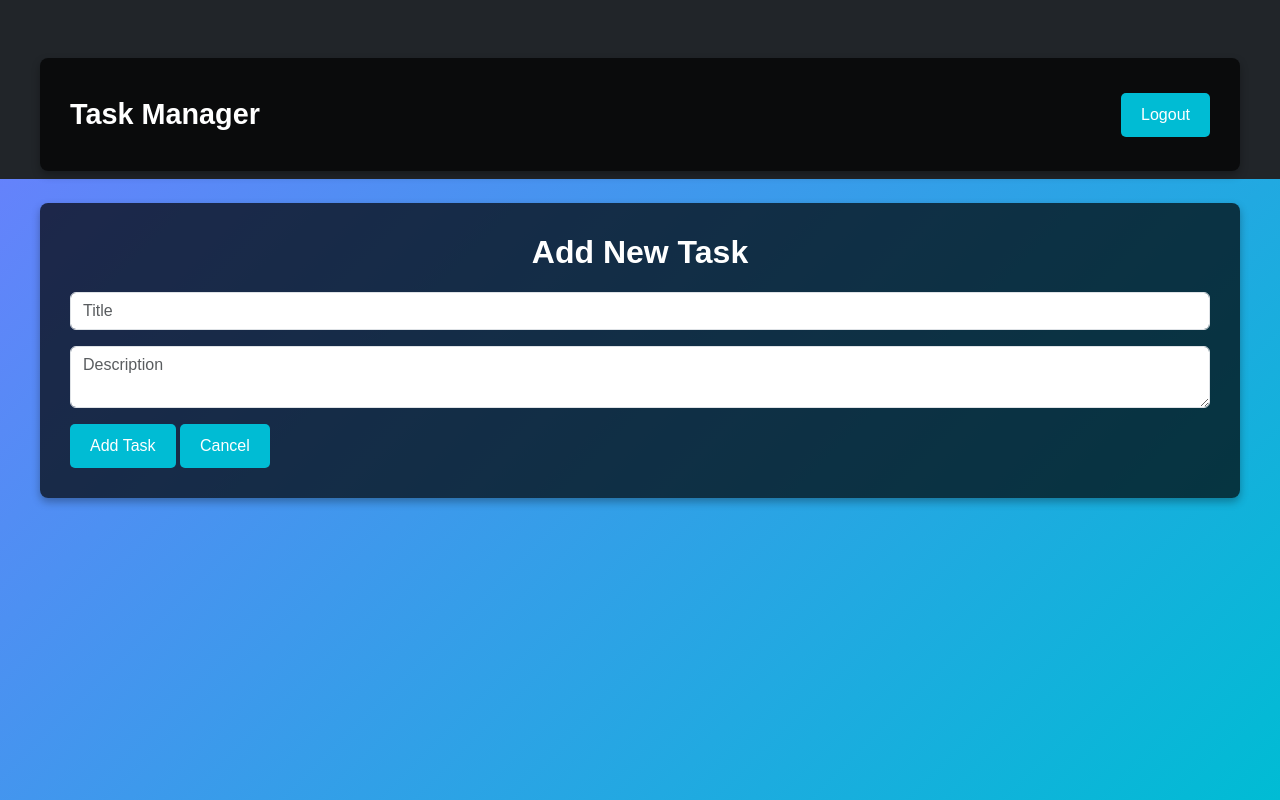
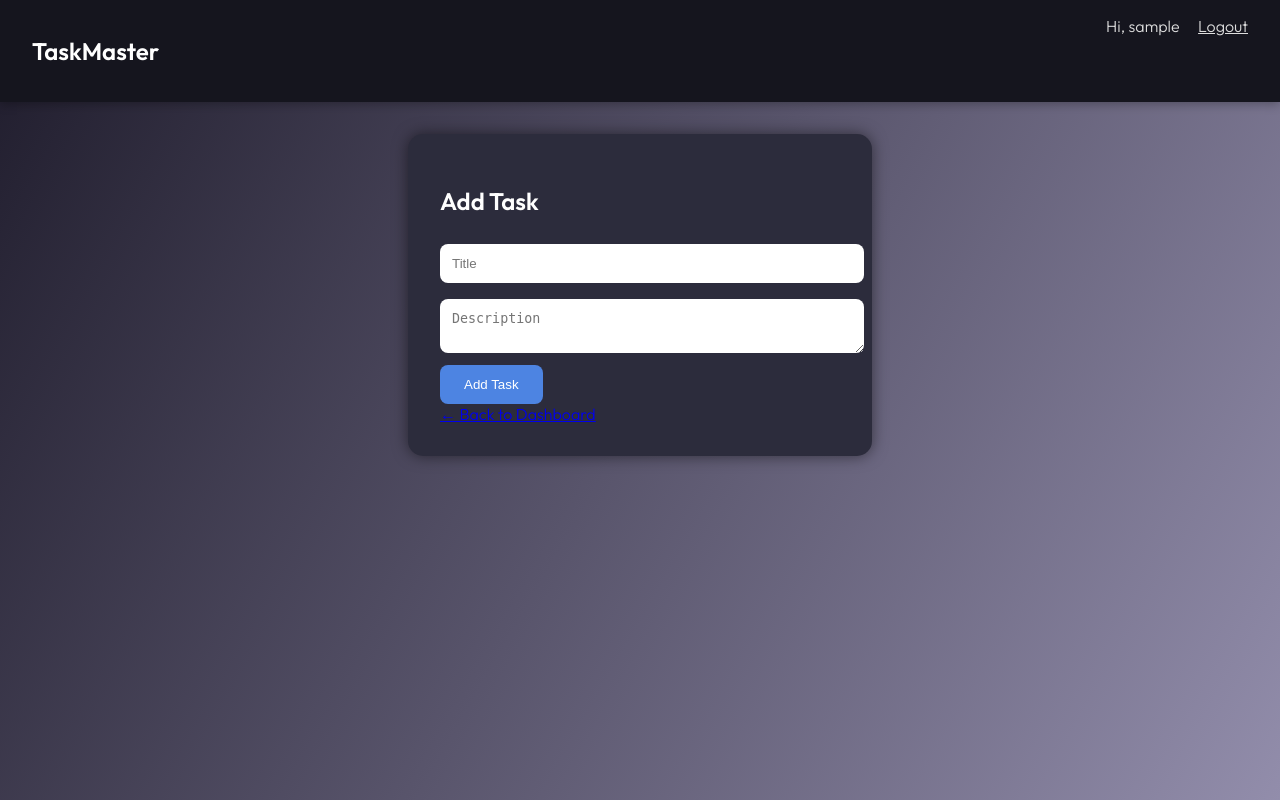
Before and after one commit to SachinRawat1604/Task-Management-Web-App-with-Flask, a Flask app: page /add_task in a window 1280 px wide. Run offline with Flask 3, Linux system fonts and the light colour scheme; the visitor is signed in with stand-in values (Sample User, id 1).

Commit message:
update html and css file

```diff
--- a/static/styles.css
+++ b/static/styles.css
@@ -1,132 +1,126 @@
-/* Global Styles */
 body {
-    background: linear-gradient(135deg, #6e7dff, #00bcd4); /* Beautiful gradient background */
-    color: #fff; /* White text for contrast */
-    font-family: 'Arial', sans-serif;
     margin: 0;
-    padding: 0;
-    height: 100vh; /* Make sure the background covers the entire screen */
+    font-family: 'Outfit', sans-serif;
+    background: linear-gradient(120deg, #1f1c2c, #928dab);
+    color: #fff;
+    min-height: 100vh;
 }
 
-/* Navbar */
-.navbar {
-    background-color: #212529; /* Dark background for the navbar */
+nav {
+    display: flex;
+    justify-content: space-between;
+    background: #15151e;
+    padding: 1rem 2rem;
+    box-shadow: 0 2px 10px rgba(0,0,0,0.3);
 }
 
-/* Navbar links */
-.navbar .navbar-brand {
+nav h1 a {
     color: #fff;
-    font-size: 1.8rem;
-    font-weight: bold;
+    text-decoration: none;
 }
 
-.navbar .navbar-brand:hover {
-    color: #00bcd4; /* Highlight color when hovering */
+.nav-links a, .nav-links span {
+    margin-left: 15px;
+    color: #ddd;
 }
 
-.navbar a {
-    color: #fff;
+main {
+    padding: 2rem;
+    animation: fadeIn 0.5s ease-in-out;
 }
 
-.navbar a:hover {
-    color: #00bcd4; /* Highlight color when hovering */
+.form-container {
+    background: #2c2c3c;
+    padding: 2rem;
+    border-radius: 15px;
+    max-width: 400px;
+    margin: auto;
+    box-shadow: 0 0 15px rgba(0,0,0,0.5);
 }
 
-/* Container for content */
-.container {
-    background: rgba(0, 0, 0, 0.7); /* Dark overlay */
-    padding: 30px;
+.form-container input,
+.form-container textarea,
+.form-container select {
+    width: 100%;
+    padding: 0.75rem;
+    margin: 0.5rem 0;
+    border: none;
     border-radius: 8px;
-    margin-top: 50px;
-    max-width: 1200px; /* Limit the width of the content */
-    margin-left: auto;
-    margin-right: auto;
-    box-shadow: 0 4px 8px rgba(0, 0, 0, 0.3);
 }
 
-/* Heading Styles */
-h1, h2 {
-    font-weight: 700;
-    color: #fff;
-    text-align: center; /* Centered headings */
-    margin-bottom: 20px;
+button {
+    background: #4d84e2;
+    border: none;
+    padding: 0.75rem 1.5rem;
+    border-radius: 8px;
+    color: white;
+    cursor: pointer;
+    transition: 0.3s ease;
 }
 
-/* Buttons */
-.btn {
-    background-color: #00bcd4;
-    border: none;
-    color: #fff;
-    padding: 10px 20px;
-    font-size: 1rem;
-    border-radius: 5px;
-    transition: background-color 0.3s ease, transform 0.3s ease;
+button:hover {
+    background: #3a6cc2;
 }
 
-.btn:hover {
-    background-color: #ff5722; /* A bright color when hovering */
-    transform: scale(1.05); /* Slightly enlarge the button when hovering */
+.task-list {
+    display: grid;
+    grid-template-columns: repeat(auto-fit, minmax(280px, 1fr));
+    gap: 1rem;
+    margin-top: 1rem;
 }
 
-/* Form Styles */
-form {
-    margin-top: 20px;
+.task-card {
+    background: #2e2e40;
+    padding: 1rem;
+    border-radius: 12px;
+    box-shadow: 0 0 12px rgba(0,0,0,0.3);
+    transition: transform 0.3s ease;
 }
 
-input, textarea {
-    width: 100%;
-    padding: 10px;
-    border-radius: 5px;
-    border: 1px solid #ddd;
-    margin-bottom: 15px;
+.task-card:hover {
+    transform: translateY(-5px);
 }
 
-input[type="submit"] {
-    background-color: #00bcd4;
-    border: none;
-    color: #fff;
-    cursor: pointer;
+.task-actions a {
+    margin-right: 10px;
+    text-decoration: none;
+    color: #ffcb6b;
 }
 
-input[type="submit"]:hover {
-    background-color: #ff5722;
+.add-btn {
+    display: inline-block;
+    margin-bottom: 1rem;
+    text-decoration: none;
+    background: #50fa7b;
+    color: #111;
+    padding: 0.5rem 1rem;
+    border-radius: 10px;
 }
 
-input:focus, textarea:focus {
-    border-color: #00bcd4;
+.flashes {
+    list-style: none;
+    padding: 0;
 }
 
-/* Alerts */
-.alert {
-    margin-top: 20px;
+.flash {
+    margin: 10px auto;
+    padding: 10px;
+    max-width: 400px;
+    border-radius: 8px;
+    text-align: center;
 }
 
-/* Footer */
-footer {
-    background-color: #212529;
-    color: #fff;
-    text-align: center;
-    padding: 20px;
-    position: absolute;
-    width: 100%;
-    bottom: 0;
+.flash.error {
+    background: #ff6b6b;
+    color: white;
 }
 
-/* Responsive Styles */
-@media (max-width: 768px) {
-    .navbar .navbar-brand {
-        font-size: 1.5rem; /* Adjust navbar brand font size for smaller screens */
-    }
+.flash.success {
+    background: #1dd1a1;
+    color: white;
+}
 
-    .container {
-        padding: 15px; /* Reduce padding for smaller devices */
-    }
-
-    h1, h2 {
-        font-size: 1.5rem; /* Adjust heading size for smaller devices */
-    }
-
-    .btn {
-        width: 100%; /* Make buttons full width on small screens */
-    }
+@keyframes fadeIn {
+    from { opacity: 0; transform: translateY(20px); }
+    to { opacity: 1; transform: translateY(0); }
 }
--- a/templates/add_edit_task.html
+++ b/templates/add_edit_task.html
@@ -1,23 +1,18 @@
-{% extends "base.html" %}
-{% block title %}{{ 'Edit' if task else 'Add' }} Task{% endblock %}
+{% extends 'base.html' %}
 {% block content %}
-<h2>{{ 'Edit' if task else 'Add New' }} Task</h2>
+<div class="form-container">
+    <h2>{{ 'Edit Task' if task else 'Add Task' }}</h2>
     <form method="POST">
-    <div class="mb-3">
-        <input type="text" name="title" class="form-control" placeholder="Title" value="{{ task.title if task else '' }}" required>
-    </div>
-    <div class="mb-3">
-        <textarea name="description" class="form-control" placeholder="Description">{{ task.description if task else '' }}</textarea>
-    </div>
+        <input type="text" name="title" placeholder="Title" value="{{ task.title if task else '' }}" required>
+        <textarea name="description" placeholder="Description">{{ task.description if task else '' }}</textarea>
         {% if task %}
-    <div class="mb-3">
-        <select name="status" class="form-control">
+            <select name="status">
                 <option value="pending" {% if task.status == 'pending' %}selected{% endif %}>Pending</option>
                 <option value="completed" {% if task.status == 'completed' %}selected{% endif %}>Completed</option>
             </select>
+        {% endif %}
+        <button type="submit">{{ 'Update' if task else 'Add' }} Task</button>
+    </form>
+    <a href="{{ url_for('dashboard') }}">← Back to Dashboard</a>
 </div>
-    {% endif %}
-    <button class="btn btn-success">{{ 'Update' if task else 'Add' }} Task</button>
-    <a href="{{ url_for('dashboard') }}" class="btn btn-secondary">Cancel</a>
-</form>
 {% endblock %}
--- a/templates/base.html
+++ b/templates/base.html
@@ -2,34 +2,32 @@
 <html lang="en">
 <head>
     <meta charset="UTF-8">
-    <title>{% block title %}Task Manager{% endblock %}</title>
-    <link href="https://cdn.jsdelivr.net/npm/bootstrap@5.3.0/dist/css/bootstrap.min.css" rel="stylesheet">
-    <link href="{{ url_for('static', filename='styles.css') }}" rel="stylesheet">
+    <meta name="viewport" content="width=device-width, initial-scale=1.0">
+    <title>TaskMaster</title>
+    <link rel="stylesheet" href="{{ url_for('static', filename='styles.css') }}">
+    <link href="https://fonts.googleapis.com/css2?family=JetBrains+Mono&family=Outfit:wght@300;600&display=swap" rel="stylesheet">
 </head>
-<body class="bg-light">
-    <nav class="navbar navbar-expand-lg navbar-dark bg-dark">
-        <div class="container">
-            <a class="navbar-brand" href="{{ url_for('dashboard') }}">Task Manager</a>
-            <div class="collapse navbar-collapse justify-content-end">
-                {% if current_user.is_authenticated %}
-                    <a class="btn btn-outline-light" href="{{ url_for('logout') }}">Logout</a>
-                {% endif %}
+<body>
+    <nav>
+        <h1><a href="{{ url_for('dashboard') }}">TaskMaster</a></h1>
+        {% if current_user.is_authenticated %}
+            <div class="nav-links">
+                <span>Hi, {{ current_user.username }}</span>
+                <a href="{{ url_for('logout') }}">Logout</a>
             </div>
-        </div>
+        {% endif %}
     </nav>
-
-    <div class="container mt-4">
+    <main>
         {% with messages = get_flashed_messages(with_categories=true) %}
             {% if messages %}
-                {% for category, message in messages %}
-                <div class="alert alert-{{ category }} alert-dismissible fade show" role="alert">
-                    {{ message }}
-                    <button type="button" class="btn-close" data-bs-dismiss="alert"></button>
-                </div>
-                {% endfor %}
+                <ul class="flashes">
+                    {% for category, message in messages %}
+                        <li class="flash {{ category }}">{{ message }}</li>
+                    {% endfor %}
+                </ul>
             {% endif %}
         {% endwith %}
         {% block content %}{% endblock %}
-    </div>
+    </main>
 </body>
 </html>
```
Also changed, not shown: templates/dashboard.html (+18 -22 lines), templates/login.html (+10 -13 lines), templates/register.html (+10 -13 lines). Lines whose indentation alone changed are shown as unchanged.
